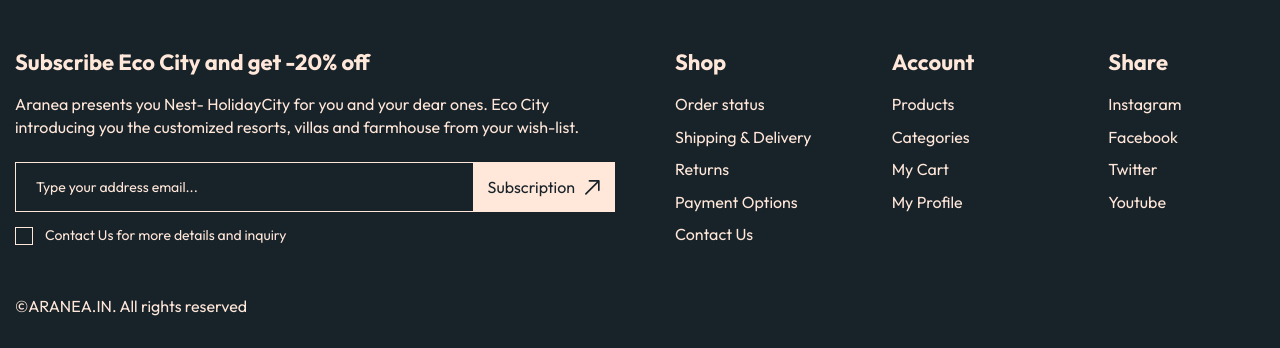
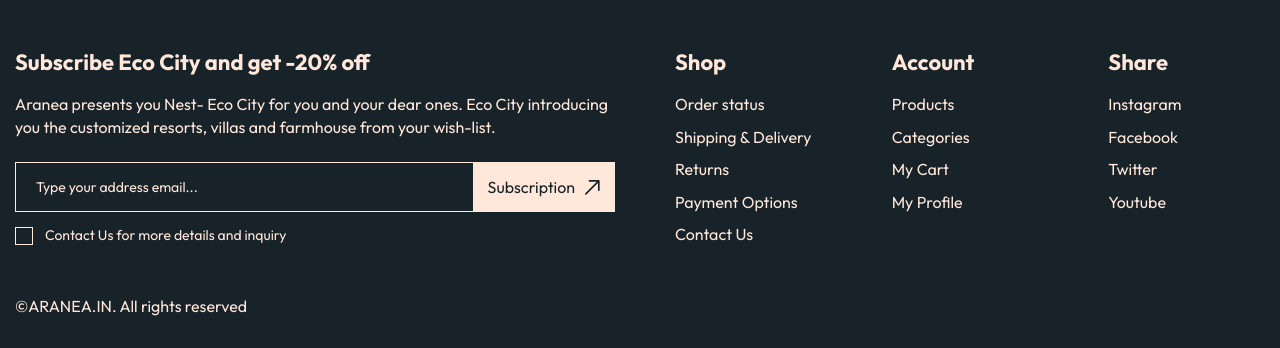
Before and after one commit to amalgan3sh/holidaycity.aranea.life, a CodeIgniter 4 app: the page made by app/Views/tri_party_payment_system.php in a window 1280 px wide. Shown: the part 1185-1533 px from the top of the page. Run offline with PHP 8.4 and a stand-in for CodeIgniter, Linux system fonts and the light colour scheme; the template is opened without the code that fills it, so the values that code supplies are empty; some libraries are stand-ins or nearby versions; some web fonts are replaced.

Commit message:
tri party

```diff
--- a/app/Views/tri_party_payment_system.php
+++ b/app/Views/tri_party_payment_system.php
@@ -195,8 +195,8 @@
                 <div class="footer-col footer-subscribe-col">
                     <div class="footer-widget">
                         <h4>Subscribe Eco City and get -20% off</h4>
-                        <p>Aranea presents you Nest- HolidayCity for you and your dear ones. Eco City
-                            introducing you the customized resorts, villas and farmhouse from your wish-list.</p>
+                        <p>Aranea presents you Nest- Eco City for you and your dear ones. Eco City
+                        introducing you the customized resorts, villas and farmhouse from your wish-list.</p>
                         <form class="footer-subscribe-form">
                             <div class="input-wrapper">
                                 <input type="email" placeholder="Type your address email...">
```
